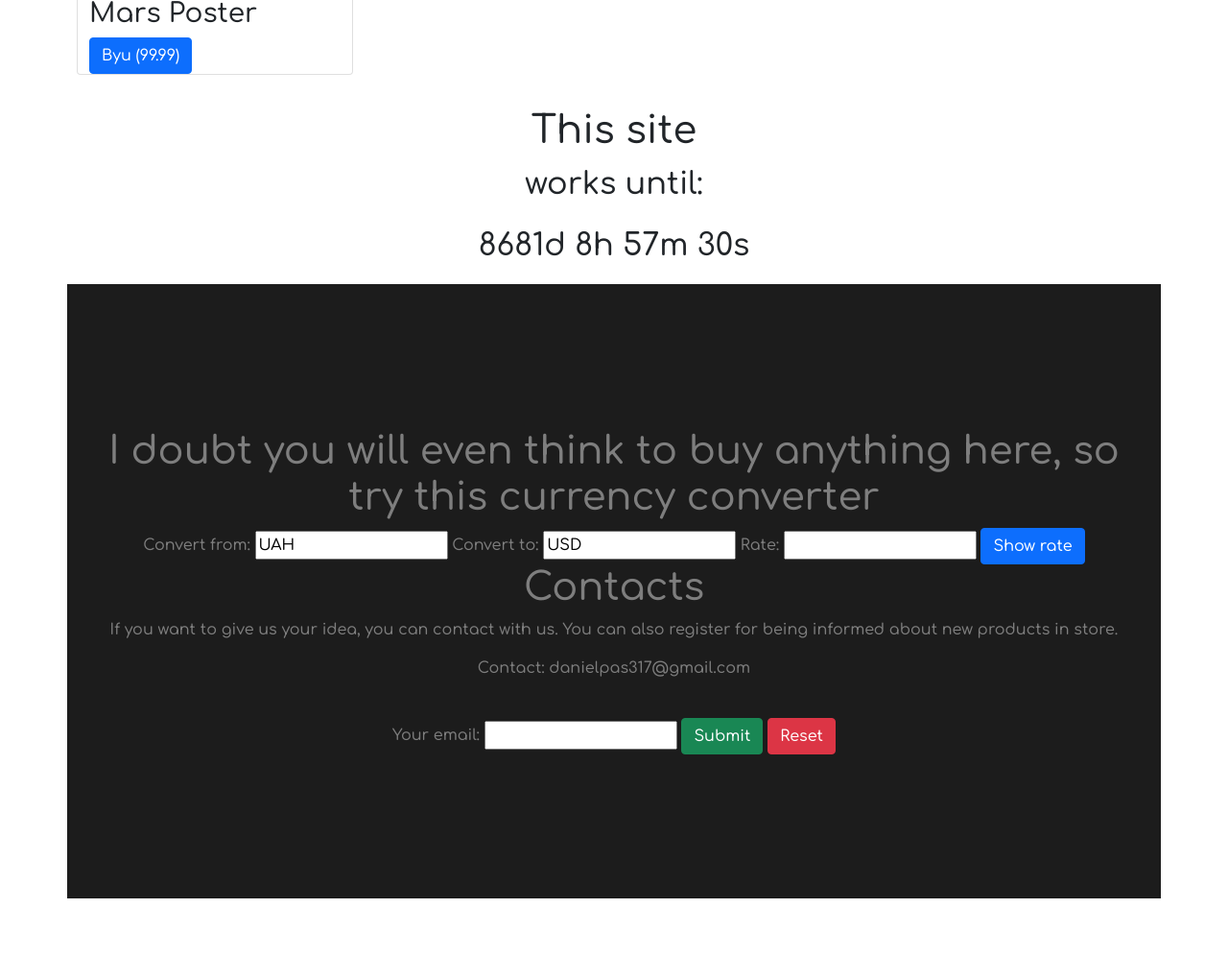
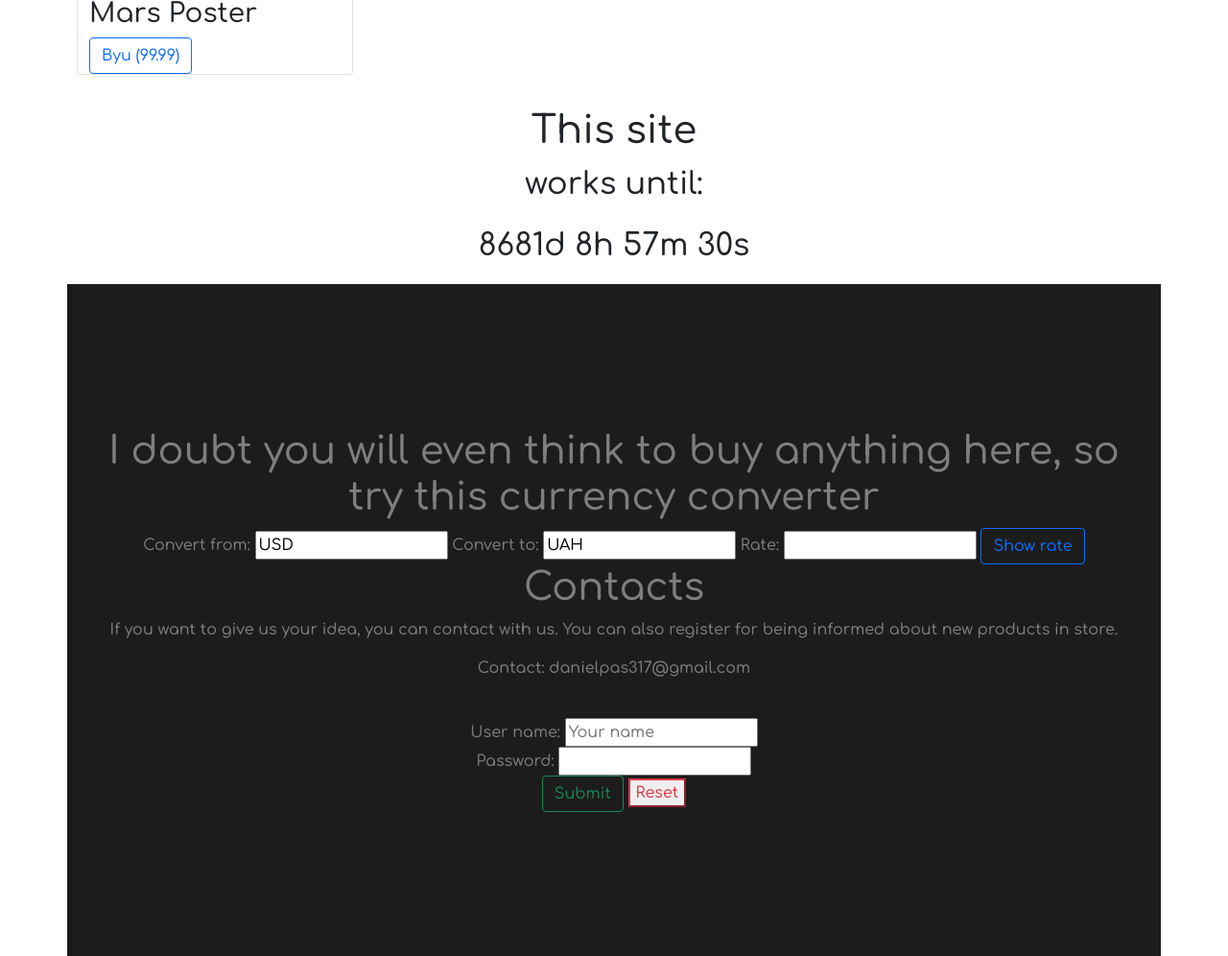
Before and after one commit to DanielPas-coder/wallpapers-online-shop, a plain HTML site: page index.html in a window 1280 px wide. Shown: the part 1477-2473 px from the top of the page at 96% size. Before the commit the page ends 2413 px from the top, so only its background shows below. Drawn offline with nearby package versions, Linux system fonts and the light colour scheme; a script that the page names is missing.

Commit message:
Last changes

```diff
--- a/index.html
+++ b/index.html
@@ -8,14 +8,16 @@
     <link rel="stylesheet" href="css/index.css">
     <link rel="stylesheet" href="css/carousel.css">
     <link rel="icon" href="img/logo.png">
-<link href="https://cdn.jsdelivr.net/npm/bootstrap@5.0.0-beta2/dist/css/bootstrap.min.css" rel="stylesheet" integrity="sha384-BmbxuPwQa2lc/FVzBcNJ7UAyJxM6wuqIj61tLrc4wSX0szH/Ev+nYRRuWlolflfl" crossorigin="anonymous"></head>
+<link href="https://cdn.jsdelivr.net/npm/bootstrap@5.0.0-beta2/dist/css/bootstrap.min.css" rel="stylesheet"
+integrity="sha384-BmbxuPwQa2lc/FVzBcNJ7UAyJxM6wuqIj61tLrc4wSX0szH/Ev+nYRRuWlolflfl" crossorigin="anonymous"></head>
 
 <body>
     <header id="home" class="container">
 <nav class="navbar navbar-expand-lg navbar-dark bg-primary">
   <div class="container-fluid">
     <a class="navbar-brand">/(BD)/</a>
-    <button class="navbar-toggler" type="button" data-bs-toggle="collapse" data-bs-target="#navbarNav" aria-controls="navbarNav" aria-expanded="false" aria-label="Toggle navigation">
+    <button class="navbar-toggler" type="button" data-bs-toggle="collapse" data-bs-target="#navbarNav"
+    aria-controls="navbarNav" aria-expanded="false" aria-label="Toggle navigation">
       <span class="navbar-toggler-icon"></span>
     </button>
     <div class="collapse navbar-collapse" id="navbarNav">
@@ -64,8 +66,8 @@
             <p>Lower there is the countdown to next wallpaper for buying.</p>
             <br>
         </div>
-          <button class="sort-asc btn btn-secondary">Sort by ascending</button>
-  <button class="sort-desc btn btn-secondary">Sort by descending</button>
+          <button class="sort-asc btn btn-outline-secondary">Sort by ascending</button>
+  <button class="sort-desc btn btn-outline-secondary">Sort by descending</button>
         <div class="product-list row"></div>
         <br>
         <div class="countdown">
@@ -80,17 +82,17 @@
         <div class="exchange-rate">
             <label>
                 Convert from:
-                <input type="text" class="curr-from" value="UAH">
+                <input type="text" class="curr-from" value="USD">
             </label>
             <label>
                 Convert to:
-                <input type="text" class="curr-to" value="USD">
+                <input type="text" class="curr-to" value="UAH">
             </label>
             <label>
                 Rate:
                 <input type="text" class="rate" readonly>
             </label>
-            <button class="show-rate btn btn-primary">Show rate</button>
+            <button class="show-rate btn btn-outline-primary">Show rate</button>
         </div>
         <div class="contact">
             <h1 id="contacts">Contacts</h1>
@@ -101,11 +103,15 @@
         <br>
         <form class="login-form">
             <label>
-                Your email:
-                <input type="text" name="name">
-                <button type="submit" class="btn btn-success">Submit</button>
-                <button type="reset" class="btn btn-danger">Reset</button>
+                User name: <input name="name" type="text" placeholder="Your name" required>
             </label>
+            <br>
+            <label>
+                Password: <input name="password" type="password" required>
+            </label>
+            <br>
+            <button type="submit" class="btn btn-outline-success">Submit</button>
+            <button type="reset" class="btn-outline-danger">Reset</button>
         </form>
     </footer>
 
@@ -114,6 +120,8 @@
     <script src="js/currency-converter.json"></script>
     <script src="js/carousel.js"></script>
     <script src="js/countdown.js"></script>
-    <script src="https://cdn.jsdelivr.net/npm/bootstrap@5.0.0-beta2/dist/js/bootstrap.bundle.min.js" integrity="sha384-b5kHyXgcpbZJO/tY9Ul7kGkf1S0CWuKcCD38l8YkeH8z8QjE0GmW1gYU5S9FOnJ0" crossorigin="anonymous"></script>
+    <script src="js/login-form.js"></script>
+    <script src="https://cdn.jsdelivr.net/npm/bootstrap@5.0.0-beta2/dist/js/bootstrap.bundle.min.js"
+    integrity="sha384-b5kHyXgcpbZJO/tY9Ul7kGkf1S0CWuKcCD38l8YkeH8z8QjE0GmW1gYU5S9FOnJ0" crossorigin="anonymous"></script>
 </body>
 </html>
--- a/js/products.js
+++ b/js/products.js
@@ -10,7 +10,7 @@ function renderProducts(products, sortOrder = 'ascending') {
                 <img src="img/${product.image}" alt="${product.title}">
                 <div class="button-container">
                     <h3>${product.title}</h3>
-                    <button class="button card-button btn btn-primary">Byu (${product.price})</button>
+                    <button class="button card-button btn btn-outline-primary">Byu (${product.price})</button>
                 </div>
             </div>`
     }
```
